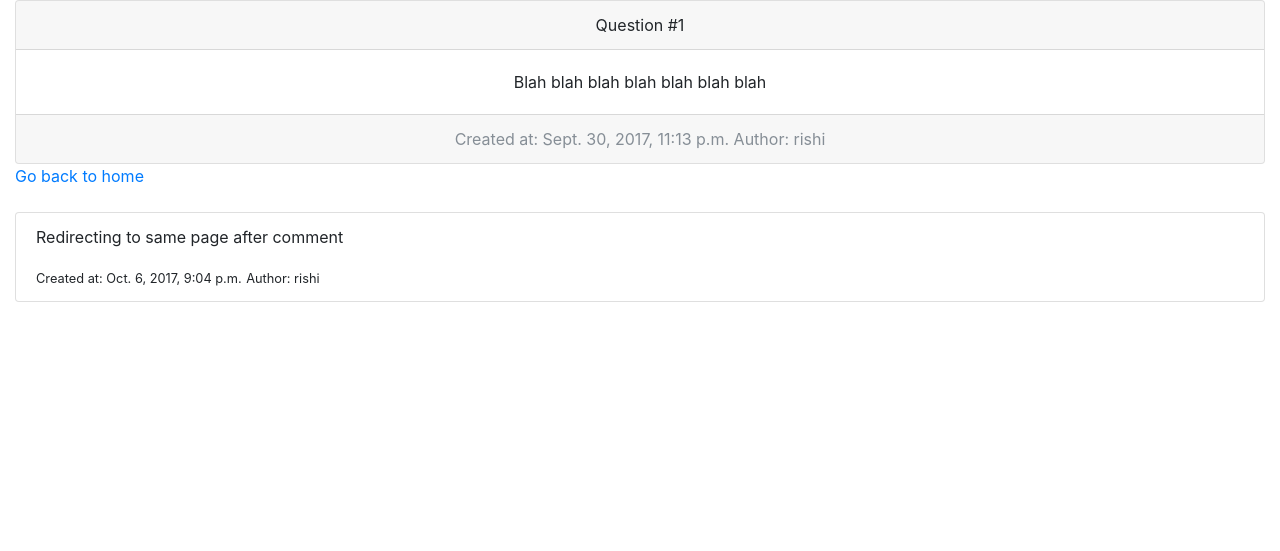
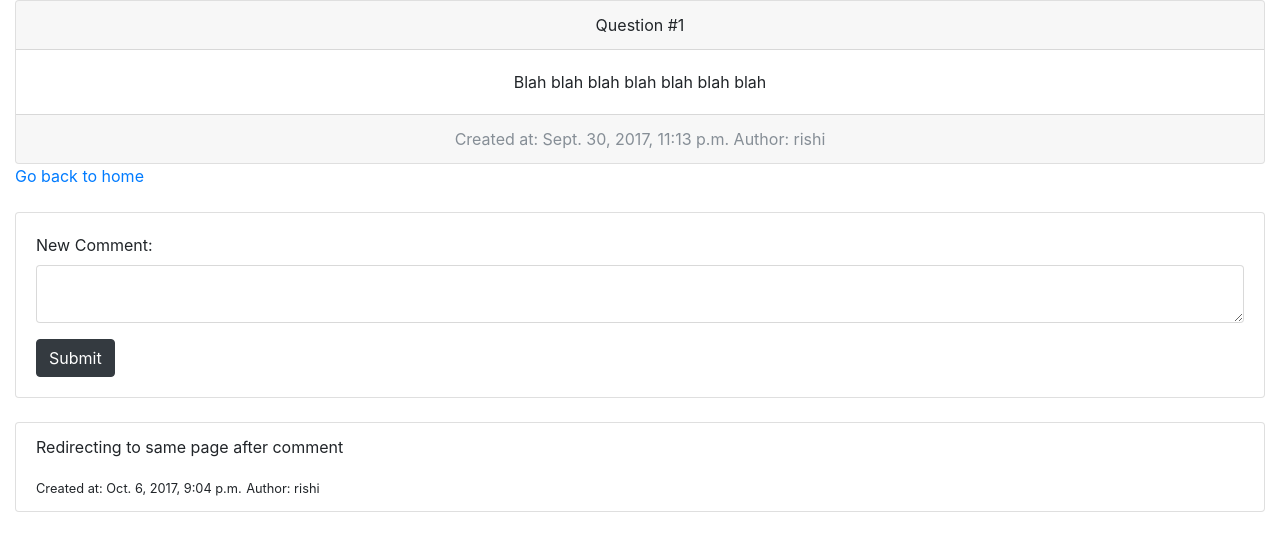
Before and after one commit to rishi93/mysite, a Django app: page /1 in a window 1280 px wide. Shown: the part 56-607 px from the top of the page. Run offline with Django 3.2, Linux system fonts and the light colour scheme; a user stored in the database is signed in; data comes from the database, SQL or seed files in the repository; both versions use the stored data as it was after the commit; some libraries are stand-ins or nearby versions.

Commit message:
Added comments functionality

```diff
--- a/myapp/templates/new_question.html
+++ b/myapp/templates/new_question.html
@@ -36,7 +36,6 @@
                 <form action="" method="POST">
                     {% csrf_token %}
                     <div class="form-group">
-                        <label>New Question:</label>
                         <textarea class="form-control" name="question_text" placeholder="Enter your question here" rows="8">
                         </textarea>
                     </div>
--- a/myapp/templates/page.html
+++ b/myapp/templates/page.html
@@ -45,6 +45,24 @@
 		<a href="{% url 'home' %}">Go back to home</a>
 		<br />
 		<br />
+		<div class="card">
+            <div class="card-body">
+				{% if user.is_authenticated %}
+                <form action="" method="POST">
+                    {% csrf_token %}
+                    <div class="form-group">
+                        <label>New Comment:</label>
+                        <textarea class="form-control" name="comment_text" placeholder="Enter your comment here" rows="2">
+                        </textarea>
+                    </div>
+                    <button type="submit" class="btn btn-dark">Submit</button>
+                </form>
+				{% else %}
+				<h4>Login to post comments</h4>
+				{% endif %}
+            </div>
+        </div>
+		<br />
 		<ul class="list-group">
 			{% for comment in question.comments.all %}
 				<li class="list-group-item">
--- a/myapp/templates/register.html
+++ b/myapp/templates/register.html
@@ -46,7 +46,7 @@
                         <label>Confirm password:</label>
                         <input type="password" class="form-control" name="password2" placeholder="Confirm password">
                     </div>
-                    <button type="submit" class="btn btn-dark">Login</button>
+                    <button type="submit" class="btn btn-dark">Register</button>
                 </form>
             </div>
         </div>
--- a/myapp/views.py
+++ b/myapp/views.py
@@ -14,9 +14,16 @@ def home(request):
 	return render(request, 'home.html', { 'time': today_datetime, 'questions': questions, 'user': request.user })
 
 def page(request, question_id):
+	if request.method == "POST":
+		new_comment = Comment()
+		new_comment.question = Question.objects.get(pk = question_id)
+		new_comment.comment_text = request.POST['comment_text']
+		new_comment.author = request.user
+		new_comment.save()
+		return redirect('page', question_id=question_id)
 	#Get the question with particular is
 	question = Question.objects.get(pk = question_id)
-	return render(request, 'page.html', { 'question': question })
+	return render(request, 'page.html', { 'question': question, 'user': request.user })
 
 def my_login(request):
 	if request.method == "POST":
@@ -53,7 +60,7 @@ def new_question(request):
 		new_question.question_text = request.POST['question_text']
 		new_question.author = request.user
 		new_question.save()
-		return HttpResponse("Your question was submitted successfully!")
+		return redirect('home')
 	else:
 		return render(request, 'new_question.html', { 'user': request.user })
 
```
Also changed, not shown: db.sqlite3.
